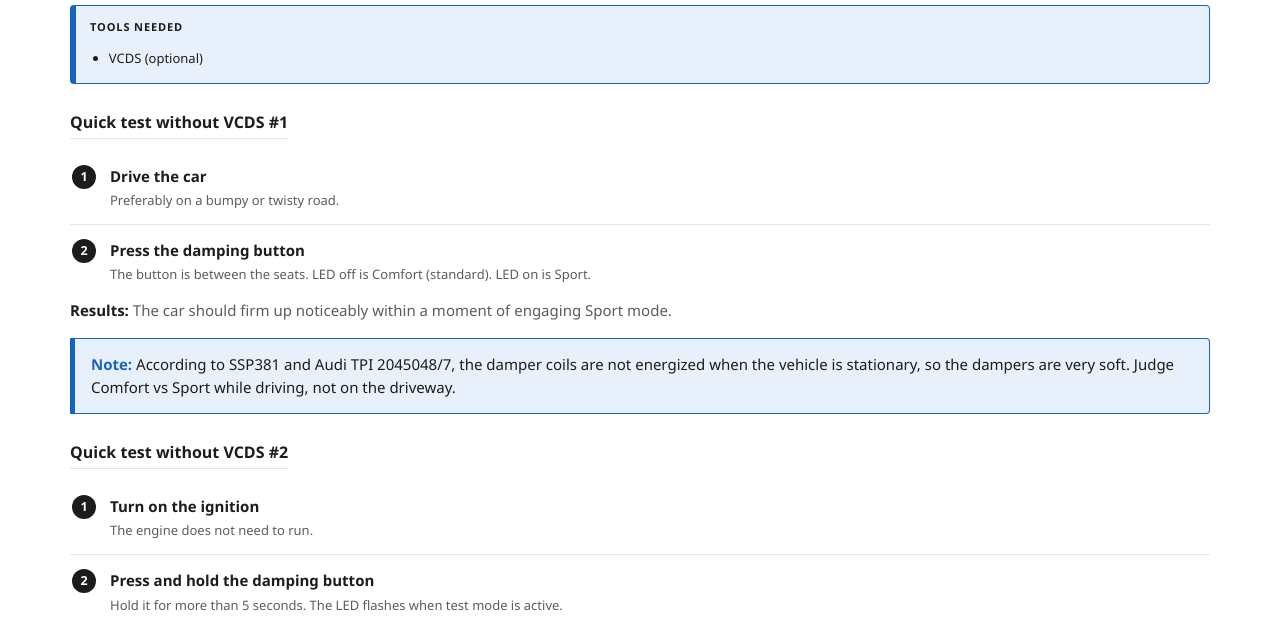
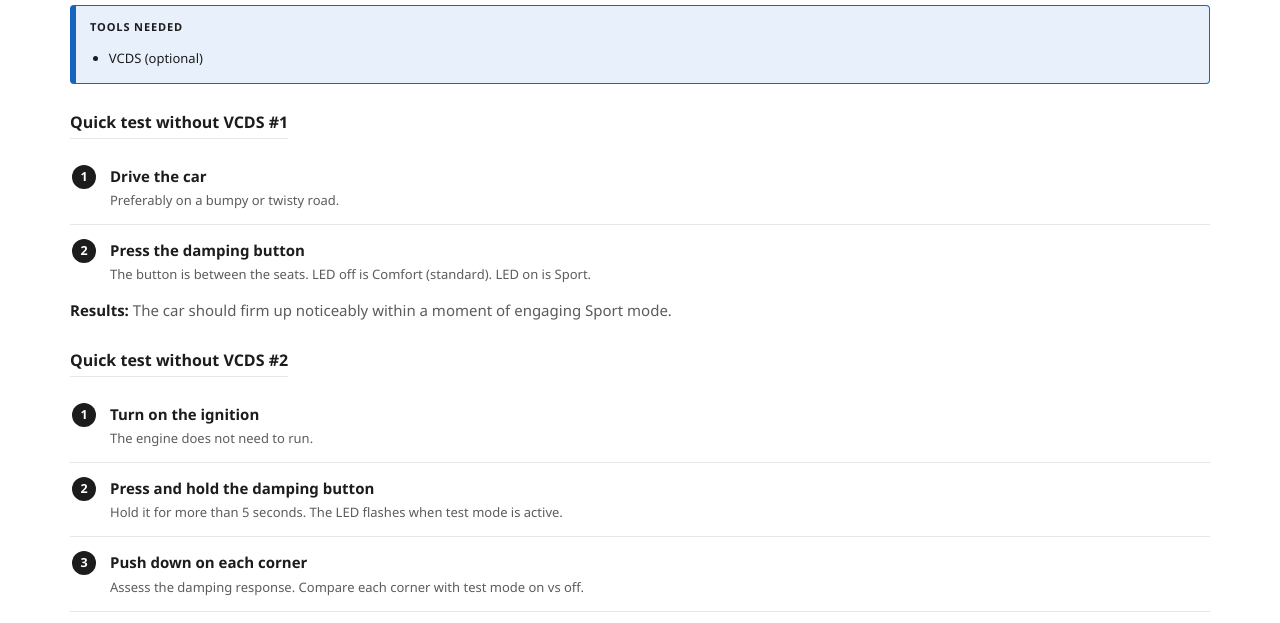
Before and after one commit to JMarkstrom/Audi_S3_8P, a plain HTML site: page magride_troubleshooting.html in a window 1280 px wide. Shown: the part 164-787 px from the top of the page. Drawn offline with Linux system fonts and the light colour scheme.

Commit message:
Drop the stationary damper note from the Magride guide.

```diff
--- a/magride_troubleshooting.html
+++ b/magride_troubleshooting.html
@@ -55,9 +55,6 @@
   </li>
 </ol>
 <p><b>Results:</b> The car should firm up noticeably within a moment of engaging Sport mode.</p>
-<div class="note alert">
-  <p><b>Note:</b> According to SSP381 and Audi TPI 2045048/7, the damper coils are not energized when the vehicle is stationary, so the dampers are very soft. Judge Comfort vs Sport while driving, not on the driveway.</p>
-</div>
 
 <h2>Quick test without VCDS #2</h2>
 <ol class="steps">
```
